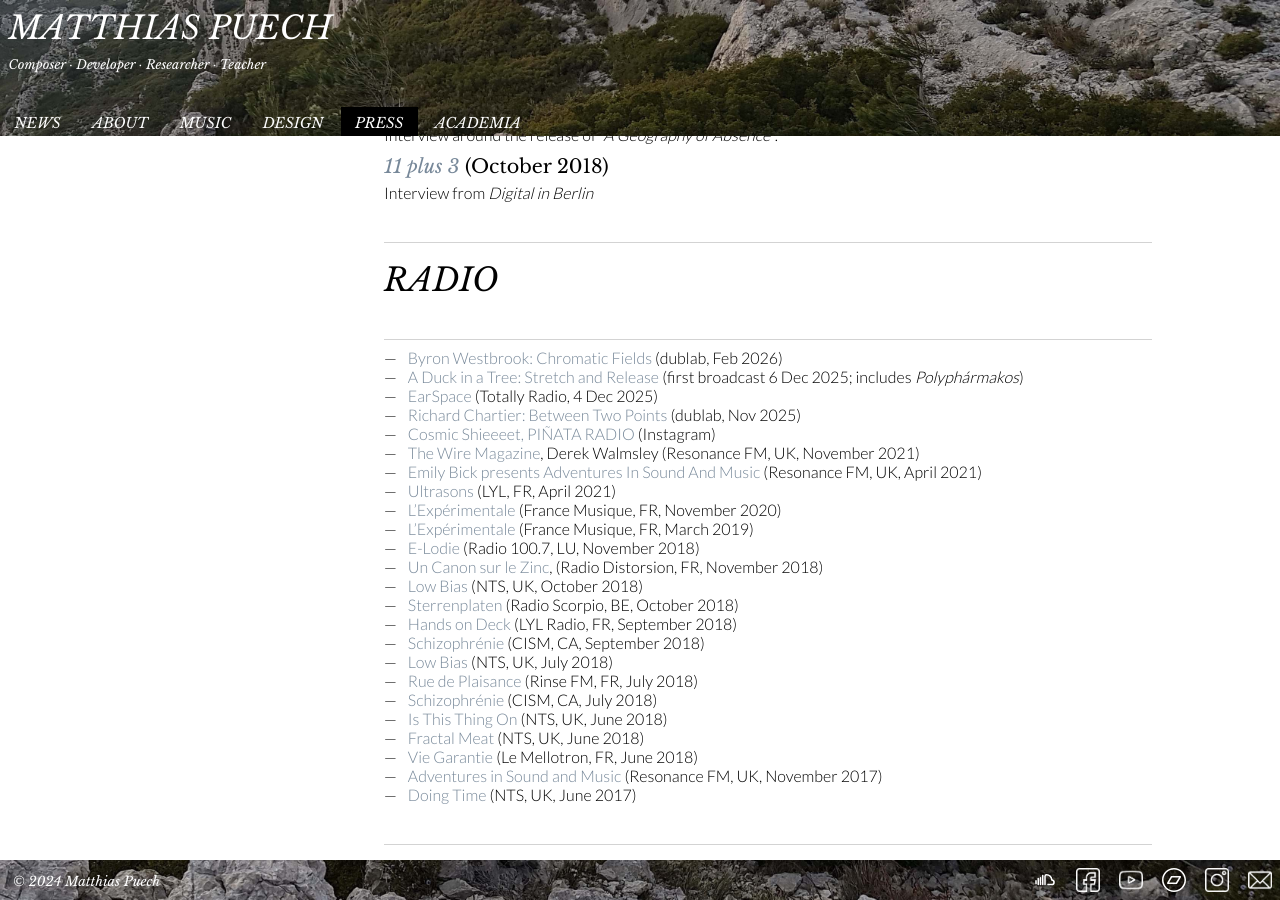
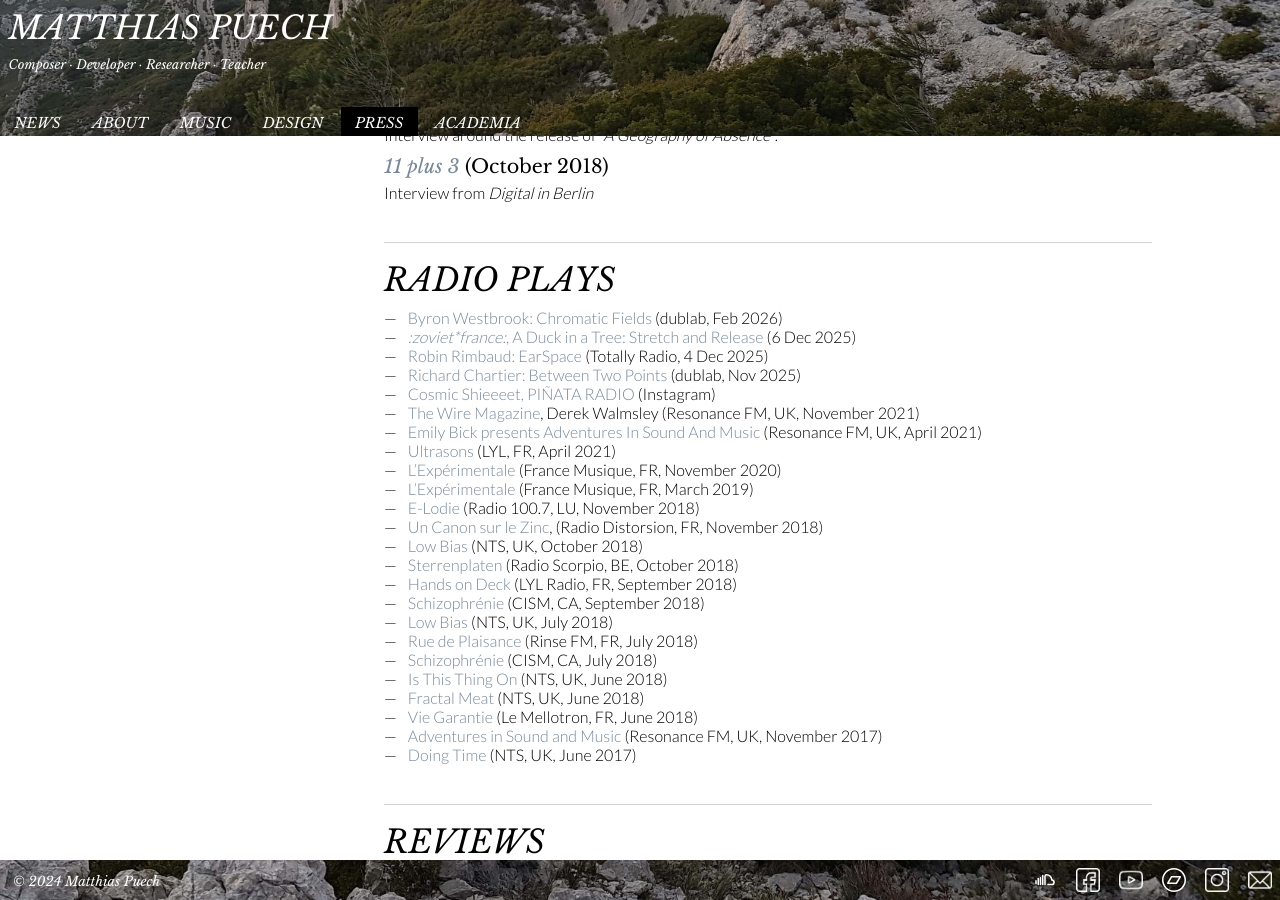
Before and after one commit to mqtthiqs/mqtthiqs.github.io, a Jekyll site: the page built from press.md, in a window 1280 px wide and 900 px high, scrolled down 1082 px. Built offline with Jekyll 4.4.1, drawn with Linux system fonts in a browser that asks for light colours.

Commit message:
fix radio

```diff
--- a/press.md
+++ b/press.md
@@ -75,11 +75,11 @@
 
 ---
 
-## Radio
-****
+## Radio plays
+
 - [Byron Westbrook: Chromatic Fields](https://www.mixcloud.com/dublab/byron-westbrook-chromatic-fields-021126/) (dublab, Feb 2026)
-- [A Duck in a Tree: Stretch and Release](https://zovietfrance.podbean.com/e/a-duck-in-a-tree-2025-12-06-stretch-and-release/) (first broadcast 6 Dec 2025; includes _Polyphármakos_)
-- [EarSpace](https://totallyradio.com/shows/earspace/episodes/earspace-04-dec-2025) (Totally Radio, 4 Dec 2025)
+- [_:zoviet*france:_, A Duck in a Tree: Stretch and Release](https://zovietfrance.podbean.com/e/a-duck-in-a-tree-2025-12-06-stretch-and-release/) (6 Dec 2025)
+- [Robin Rimbaud: EarSpace](https://totallyradio.com/shows/earspace/episodes/earspace-04-dec-2025) (Totally Radio, 4 Dec 2025)
 - [Richard Chartier: Between Two Points](https://www.dublab.com/archive/richard-chartier-between-two-points-11-25-25) (dublab, Nov 2025)
 - [Cosmic Shieeeet, PIÑATA RADIO](https://www.instagram.com/p/DSkT2_BjKlw/?img_index=2) (Instagram)
 - [The Wire Magazine](https://www.thewire.co.uk/audio/on-air/derek-walmsley-presents-adventures-in-sound-and-music-hands-in-the-dark-special), Derek Walmsley (Resonance FM, UK, November 2021)
@@ -117,9 +117,7 @@
 
 - [Sound On Sound](https://www.soundonsound.com/reviews/grm-tools-atelier) (Mar 2026)
 Rory Dow calls GRM Tools Atelier "an absolute tour de force".
-
 - [Andrew Huang](https://www.youtube.com/watch?v=XTdfmkD0jOk): Atelier featured in second place in Andrew Huang's top ten.
-
 
 ### _A Geography of Absence_
 
```
